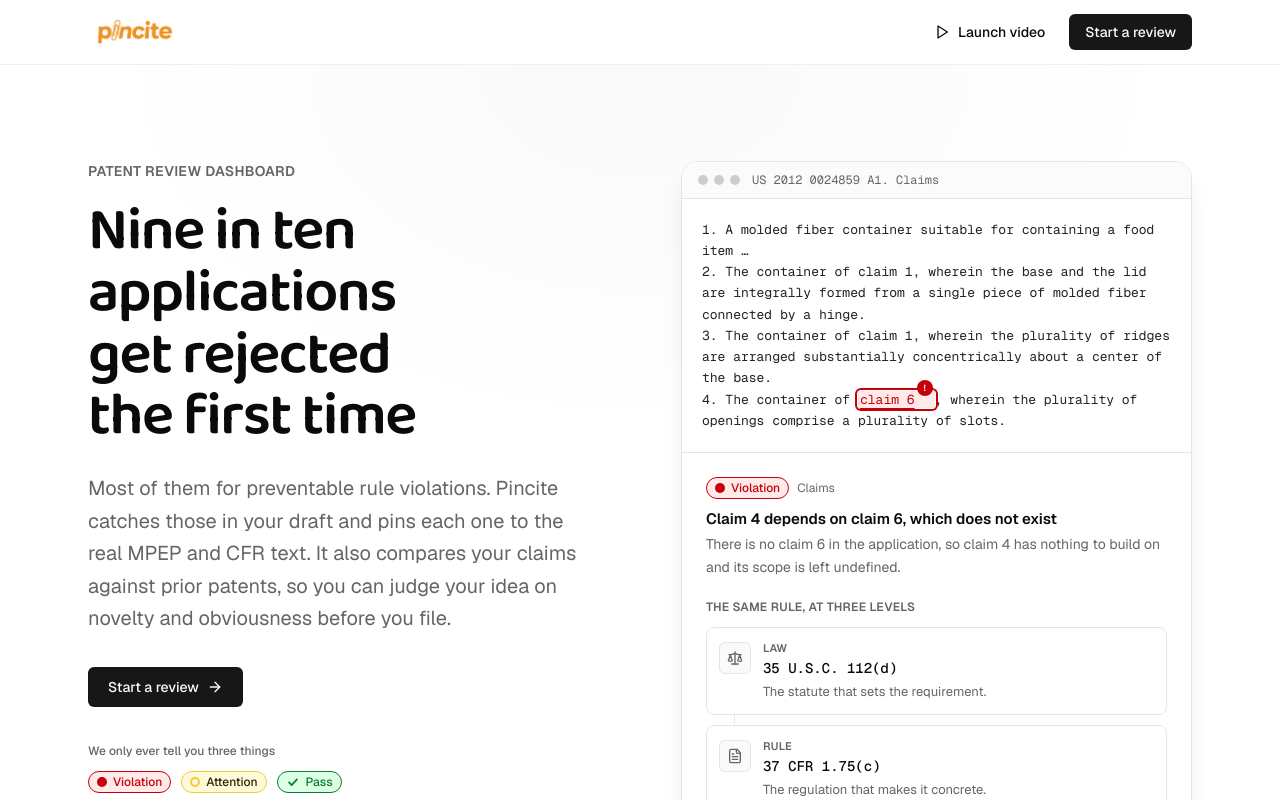
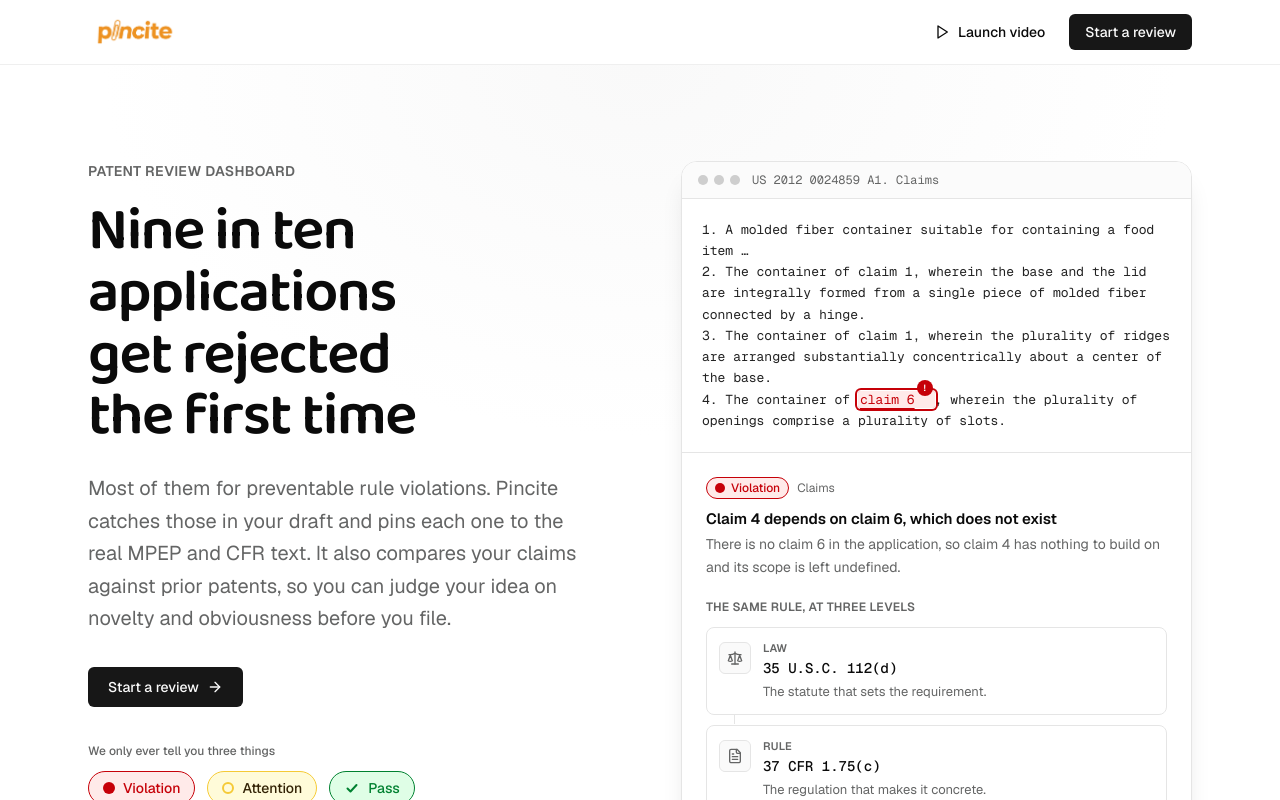
Before and after one commit to aaravmin/Pincite, a Next.js app: page / in a window 1280 px wide. Shown: the top 800 px of the page. Built offline with nearby package versions, Linux system fonts and the light colour scheme; no server answers.

Commit message:
Homepage: enlarge the hero signal badges
Add an optional size="lg" to SignalBadge (backward-compatible, default sm) that
scales the pill and its mark together, and use it for the three hero legend
badges so they hold their weight next to the surrounding copy.

```diff
--- a/components/marketing/hero.tsx
+++ b/components/marketing/hero.tsx
@@ -72,10 +72,10 @@ export function Hero() {
               <p className="text-xs font-medium text-muted-foreground">
                 We only ever tell you three things
               </p>
-              <div className="mt-3 flex flex-wrap items-center gap-2.5">
-                <SignalBadge signal="red">Violation</SignalBadge>
-                <SignalBadge signal="yellow">Attention</SignalBadge>
-                <SignalBadge signal="green">Pass</SignalBadge>
+              <div className="mt-3 flex flex-wrap items-center gap-3">
+                <SignalBadge signal="red" size="lg">Violation</SignalBadge>
+                <SignalBadge signal="yellow" size="lg">Attention</SignalBadge>
+                <SignalBadge signal="green" size="lg">Pass</SignalBadge>
               </div>
             </div>
           </BlurFade>
--- a/src/visual/signal.tsx
+++ b/src/visual/signal.tsx
@@ -75,23 +75,30 @@ export function SignalBadge({
   signal,
   children,
   className,
+  size = "sm",
 }: {
   signal: Signal;
   children?: React.ReactNode;
   className?: string;
+  /** "lg" scales the pill and its mark up for prominent placements (e.g. the hero) */
+  size?: "sm" | "lg";
 }) {
   const s = SIGNAL[signal];
+  const sizing =
+    size === "lg" ? "gap-2 px-3.5 py-1.5 text-sm" : "gap-1.5 px-2 py-0.5 text-xs";
+  const markSize = size === "lg" ? (signal === "green" ? "size-4" : "size-3") : undefined;
   return (
     <span
       className={cn(
-        "inline-flex items-center gap-1.5 rounded-full border px-2 py-0.5 text-xs font-medium",
+        "inline-flex items-center rounded-full border font-medium",
+        sizing,
         s.bg,
         s.border,
         s.text,
         className,
       )}
     >
-      <SignalMark signal={signal} />
+      <SignalMark signal={signal} className={markSize} />
       {children ?? s.label}
     </span>
   );
```
